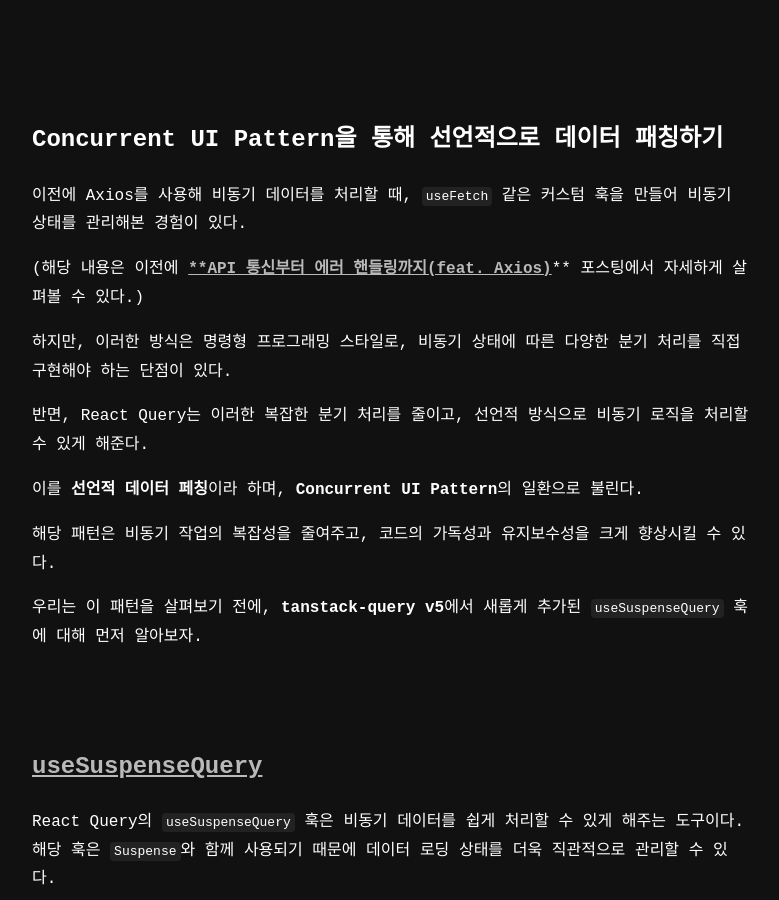
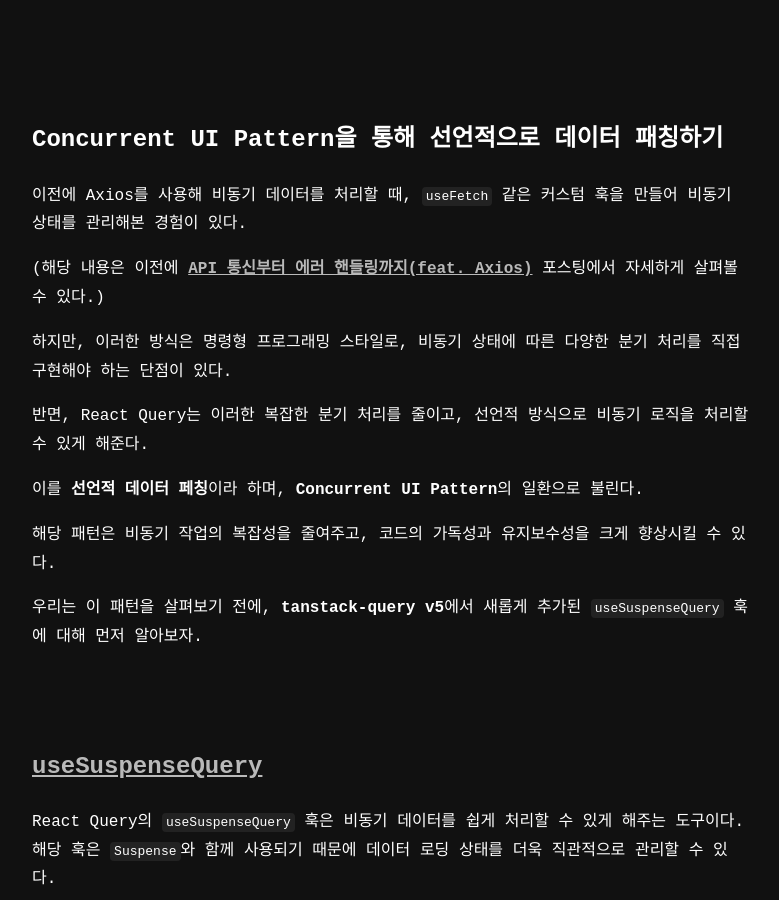
Before and after one commit to kang-kibong/kang-kibong.github.io, a Jekyll site: the page built from _posts/2024-07-14-React Query와 Concurrent UI Pattern으로 서버 상태 효율적으로 관리하기.md, in a window 1280 px wide and 900 px high, scrolled down 8826 px. Shown: the whole window, without its empty margins (248-1027 px from the left). Built offline with Jekyll 4.4.1, drawn with Linux system fonts in a browser that asks for light colours.

```diff
--- a/_posts/2024-07-14-React Query와 Concurrent UI Pattern으로 서버 상태 효율적으로 관리하기.md
+++ b/_posts/2024-07-14-React Query와 Concurrent UI Pattern으로 서버 상태 효율적으로 관리하기.md
@@ -317,7 +317,7 @@ export default function WishButton() {
 
 이전에 Axios를 사용해 비동기 데이터를 처리할 때, `useFetch` 같은 커스텀 훅을 만들어 비동기 상태를 관리해본 경험이 있다.
 
-(해당 내용은 이전에 [\*\*API 통신부터 에러 핸들링까지(feat. Axios)](https://kang-kibong.github.io/api-%ED%86%B5%EC%8B%A0%EB%B6%80%ED%84%B0-%EC%97%90%EB%9F%AC-%ED%95%B8%EB%93%A4%EB%A7%81%EA%B9%8C%EC%A7%80-feat-axios.html)\*\* 포스팅에서 자세하게 살펴볼 수 있다.)
+(해당 내용은 이전에 [**API 통신부터 에러 핸들링까지(feat. Axios)**](https://kang-kibong.github.io/api-%ED%86%B5%EC%8B%A0%EB%B6%80%ED%84%B0-%EC%97%90%EB%9F%AC-%ED%95%B8%EB%93%A4%EB%A7%81%EA%B9%8C%EC%A7%80-feat-axios.html) 포스팅에서 자세하게 살펴볼 수 있다.)
 
 하지만, 이러한 방식은 명령형 프로그래밍 스타일로, 비동기 상태에 따른 다양한 분기 처리를 직접 구현해야 하는 단점이 있다.
 
@@ -422,7 +422,7 @@ import { useGetProductsDetail } from '@apis/products/hooks/useGetProductsDetail'
 import { Spinner, ErrorMessage } from '@components/common'
 
 interface GiftProps {
-	productId: string
+productId: string
 }
 
 const ERROR_MESSAGE = 'Failed to load product details.'
```
Also changed, not shown: 2 other files.
